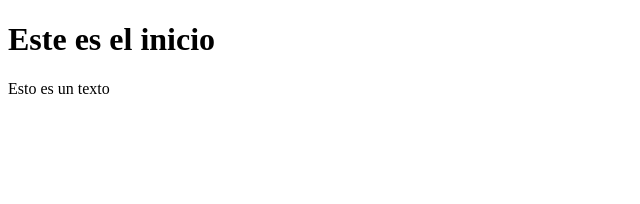
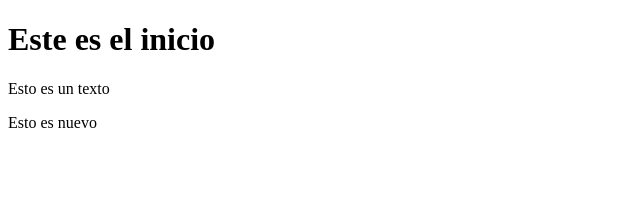
Before and after one commit to CesarEGomezG/read, a Next.js app: page / in a window 1280 px wide. Shown: the top 204 px of the page, without its empty margins (0-640 px from the left). Built offline with nearby package versions, Linux system fonts and the light colour scheme.

Commit message:
Texto nuevo agregado a inicio

```diff
--- a/pages/index.tsx
+++ b/pages/index.tsx
@@ -6,6 +6,7 @@ const Inicio = () => {
         <div>
             <h1>{texto}</h1>
             <p>Esto es un texto</p>
+            <p>Esto es nuevo</p>
             <style jsx>{`
                 body {
                     color: blue;
```
